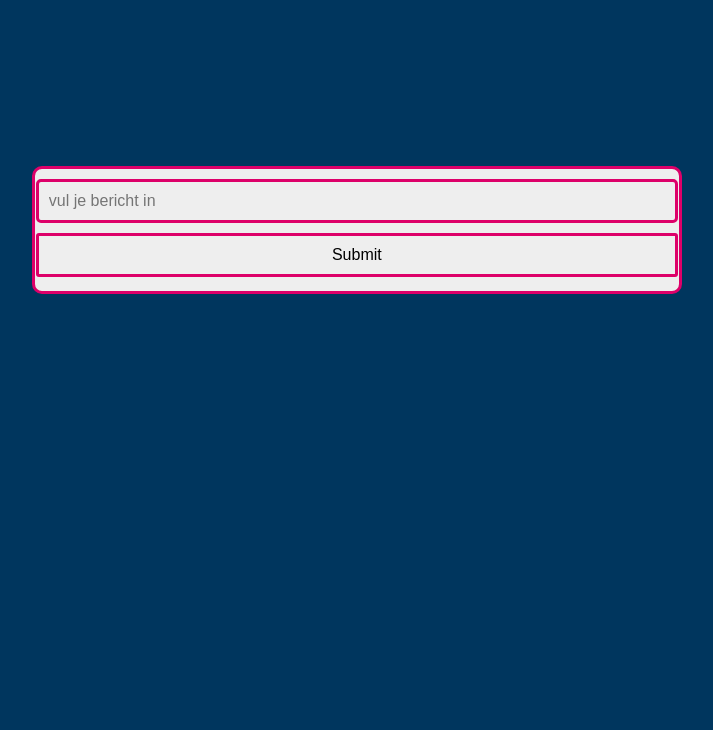
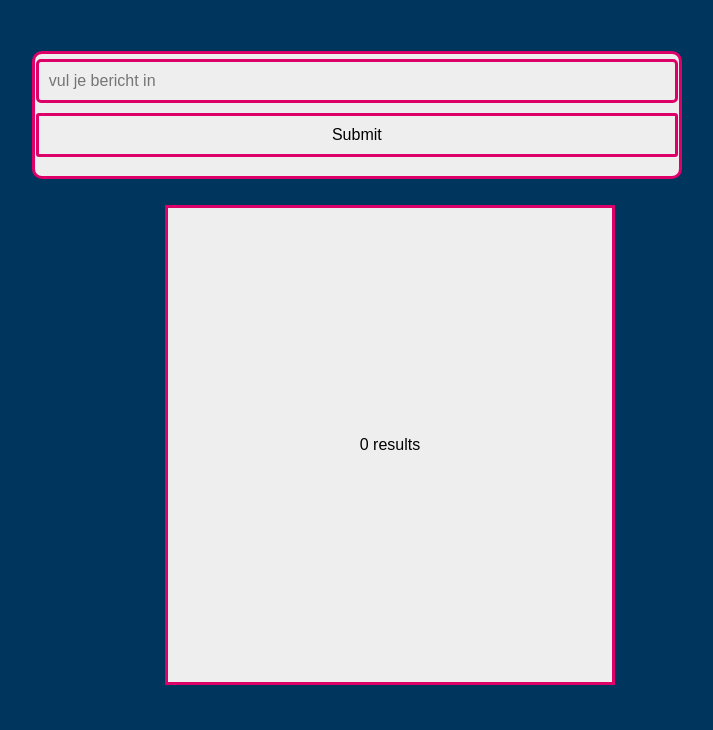
Before and after one commit to SefvandenHeurik/API-systeem, a PHP site: page /Docenten.php in a window 1280 px wide. Shown: the part 70-800 px from the top of the page, without its empty margins (283-996 px from the left). Run offline with PHP 8.4, Linux system fonts and the light colour scheme; the visitor is signed in with stand-in values (Sample User, id 1); data that the repository does not hold is empty.

Commit message:
container geplaats in docentenpagina

```diff
--- a/Docenten.php
+++ b/Docenten.php
@@ -71,7 +71,17 @@ if(isset($_POST['submit'])){
                 <button class="submitbtn" type="submit" name="submit">Submit</button>
             </form>
         </div>
+        <div class="containermeldingen">
+    <?php
+    // Include the configuration file
+    include 'config.php';
+
+    // Include the PHP code to fetch and display data
+    include 'get_data.php';
+    ?>
+  </div>
     </div>
+
 </body>
 
 </html>
--- a/style.css
+++ b/style.css
@@ -641,7 +641,7 @@ input[type="text"] {
   text-align: top;
   width: 642px;
   margin-left: -23%;
-  top: 8%;
+  top: 4%;
   position: relative;
 
 }
@@ -657,7 +657,7 @@ input[type="text"] {
   width: 642px;
   margin-left: -23%;
   position: relative;
-  top: 8%;
+  top: 4%;
 }
 
 
@@ -674,11 +674,23 @@ input[type="text"] {
   background-color: #EEEEEE;
   margin: auto;
   border: 3px solid #DD0069;
-  margin-top: 13%;
+  margin-top: 4%;
   /* Make sure units are specified, e.g., top: 5%; or top: 10px; */
   border-radius: 10px;
+}
 
-
+.containermeldingen {
+  display: flex;
+  justify-content: center;
+  align-items: center;
+  height: 60vh;
+  width: 450px;
+  position: relative;
+  background-color: #EEEEEE;
+  left: 35%;
+  border: 3px solid #DD0069;
+  margin-top: 2%;
+  /* Make sure units are specified, e.g., top: 5%; or top: 10px; */
 }
 
 .error-msg {
```
